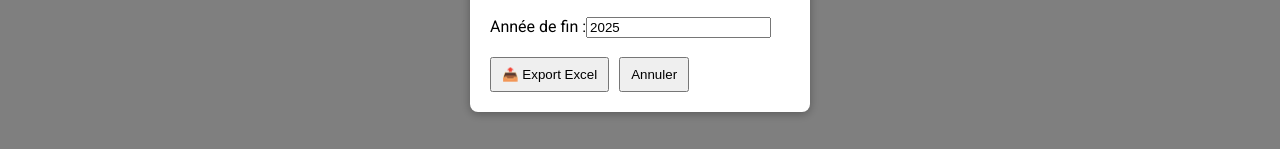
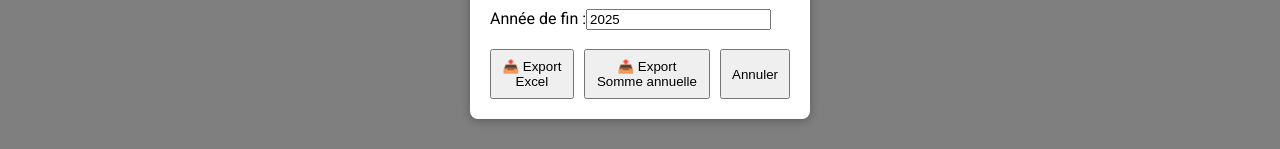
Before and after one commit to EliasGajo/pg-website, an Angular app in the folder enregistrement-audio/: page /tournusImmeuble in a window 1280 px wide. Both pictures are taken after a click on the button "📤 Export tournus annuel". Shown: the part 409-558 px from the top of the page. Built offline with nearby package versions, Linux system fonts and the light colour scheme; no server answers.

Commit message:
retouches diverses

```diff
--- a/enregistrement-audio/src/app/tournus-immeuble/tournus-immeuble.component.html
+++ b/enregistrement-audio/src/app/tournus-immeuble/tournus-immeuble.component.html
@@ -45,6 +45,7 @@
 
             <div class="button-container">
                 <button (click)="export_tournus_annuel()">📤 Export Excel</button>
+                <button (click)="export_sum_tournus_annuel()">📤 Export Somme annuelle</button>
                 <button (click)="showPopup = false">Annuler</button>
             </div>
         </div>
--- a/enregistrement-audio/src/app/tournus-immeuble/tournus-immeuble.component.ts
+++ b/enregistrement-audio/src/app/tournus-immeuble/tournus-immeuble.component.ts
@@ -11,6 +11,11 @@ interface TournusResult {
   designation: string;
   locataires: string;
   nb_tournus: number;
+}
+
+interface SumTournus {
+  year: string;
+  count: number;
 }
 
 @Component({
@@ -85,15 +90,18 @@ export class TournusImmeubleComponent {
 
   compute_immeuble_data_between_dates(debut: Date | boolean, fin: Date | boolean) {
     var filter_dates: boolean = true;
-    if (!debut || !fin) {
+    if (!debut && !fin) {
       filter_dates = false;
     }
-    return this.all_locataire_data.filter(data => {
+    var locataires_filtered = this.all_locataire_data.filter(data => {
       const objDebut = data['DADELO'] ? new Date(data['DADELO']) : false;
       const objFin = data['DASOAC'] ? new Date(data['DASOAC']) : false;
-      const dates_in_interval = (debut ? (objFin ? objFin >= debut : true) : true) && (fin ? (objDebut ? objDebut <= fin : true) : true);
+      const debut_in_interval = debut ? (objFin ? objFin >= debut : true) : true;
+      const fin_in_interval = fin ? (objDebut ? objDebut <= fin : true) : true;
+      const dates_in_interval = debut_in_interval && fin_in_interval;
       return !data['LOVACA'] && this.immeubles_selected.includes(data['NOIMME']) && (!filter_dates || dates_in_interval);
     });
+    return locataires_filtered;
   }
 
   update_data_filtered(data_filtered: any[]) {
@@ -163,4 +171,23 @@ export class TournusImmeubleComponent {
     }
   }
 
+  export_sum_tournus_annuel() {
+    var sum_tournus_by_year: SumTournus[] = [];
+    for(let annee = this.export_annee_start; annee <= this.export_annee_end; annee ++) {
+      const date_start: Date = new Date(annee, 0, 1);
+      const date_end: Date = new Date(annee, 11, 31, 23, 59, 59);
+      const data_annuel = this.compute_immeuble_data_between_dates(date_start, date_end);
+      const tournus_data = this.compute_tournus_data(data_annuel);
+      const sum_tournus = tournus_data.reduce((sum: number, item: TournusResult) => sum + item.nb_tournus, 0);
+      sum_tournus_by_year.push({
+        year: '' + annee,
+        count: sum_tournus
+      });
+    }
+    this.exportExcelService.exporter_table(sum_tournus_by_year, `Tournus`, {
+      year: 'Année',
+      count: 'Nombre de tournus'
+    });
+  }
+
 }
```
Also changed, not shown: 1 other file (tests, documents, lock files or other folders).
